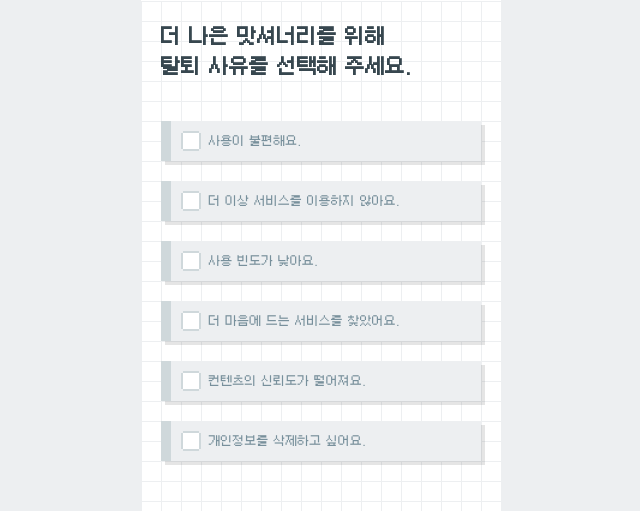
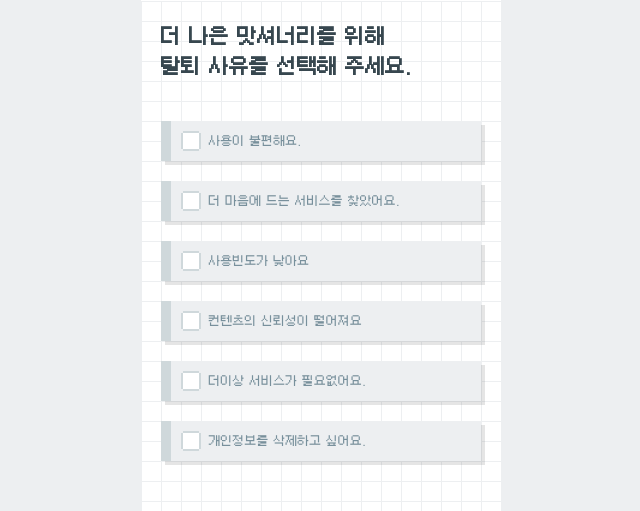
Before and after one commit to bside-4team/4team-client, a Next.js app: page /mypage/user/manage-info/exit in a window 1280 px wide. Shown: the part 99-610 px from the top of the page, without its empty margins (319-959 px from the left). Built offline with nearby package versions, Linux system fonts and the light colour scheme.

Commit message:
fix : deleteUser 로직 변경

```diff
--- a/src/apis/user/deleteUser.ts
+++ b/src/apis/user/deleteUser.ts
@@ -1,8 +1,7 @@
-import { WithdrawalTypeEnum } from '@homekeeper89/taste_dict/lib/domain/user/user.enum';
 import http from '../http';
 
 interface IDeleteUserReq {
-  type: WithdrawalTypeEnum;
+  type: string;
 }
 
 export const deleteUser = async (req: IDeleteUserReq, token?: string) => {
--- a/src/app/mypage/user/manage-info/exit/page.tsx
+++ b/src/app/mypage/user/manage-info/exit/page.tsx
@@ -5,7 +5,7 @@ import { CheckboxContainer, Divider } from '@/app/sign-up/components/terms/page.
 import MainButton from '@/components/Button/MainButton';
 import CheckBox2 from '@/components/CheckBox/CheckBox2';
 import CHeader from '@/components/c-header';
-import { userExitReasonList } from '@/constants/user-exit';
+import { userExitReasonObject } from '@/constants/user-exit';
 import useUser from '@/hooks/useUser';
 import { queryClient } from '@/lib/react-query/ReactQueryProvider';
 import { WithdrawalTypeEnum } from '@homekeeper89/taste_dict/lib/domain/user/user.enum';
@@ -15,25 +15,16 @@ import { useRouter } from 'next/navigation';
 import { useState } from 'react';
 import * as S from './page.styled';
 
+type WithdrawalType = keyof typeof WithdrawalTypeEnum;
+
 export default function MyPageUserExit() {
   const { push } = useRouter();
   const { token } = useUser();
+  const [userDeleteType, setUserDeleteType] = useState<WithdrawalType | ''>('');
 
-  const defaultReasonState = userExitReasonList.reduce(
-    (acc, _, index) => ({
-      ...acc,
-      [index]: false,
-    }),
-    {}
-  );
-
-  const type = Object.values(WithdrawalTypeEnum);
-
-  const [reason, setReason] = useState<{ [key: string]: boolean }>(defaultReasonState);
-
-  const selectedReasonIndex = Object.keys(reason).find(key => reason[key]) as string;
-
-  const { mutate: exitUser } = useMutation(() => deleteUser({ type: type[+selectedReasonIndex] }, token), {
+  const { mutate: exitUser } = useMutation(
+    () => deleteUser({ type: WithdrawalTypeEnum[userDeleteType as WithdrawalType] }, token),
+    {
       onSuccess: () => {
         queryClient.removeQueries();
         Sentry.configureScope(scope => scope.clear());
@@ -42,16 +33,18 @@ export default function MyPageUserExit() {
         (sessionStorage as Storage).removeItem('token');
         push('/mypage/user/manage-info/exit/success');
       },
-  });
+    }
+  );
 
-  const onReasonClick = (i: number, checked: boolean) => {
-    setReason({
-      ...defaultReasonState,
-      [i]: checked,
-    });
+  // 호진TODO: 해당 부분 타입을 수정하지 못했습니다,,
+  const onReasonClick = (type: any, checked: boolean) => {
+    if (checked) {
+      setUserDeleteType(type);
+    }
+    if (!checked) {
+      setUserDeleteType('');
+    }
   };
-
-  const exitBtnDisabled = Object.values(reason).filter((r: boolean) => r === true)?.length > 0 ? false : true;
 
   return (
     <>
@@ -65,22 +58,22 @@ export default function MyPageUserExit() {
         </S.Title>
 
         <S.ReasonList>
-          {userExitReasonList?.map((r, i) => (
+          {Object.entries(userExitReasonObject).map(([type, text], i) => (
             <S.ReasonItem key={i}>
-              <Divider isActive={reason[i]}></Divider>
-              <CheckboxContainer isActive={reason[i]}>
+              <Divider isActive={type === userDeleteType}></Divider>
+              <CheckboxContainer isActive={type === userDeleteType}>
                 <CheckBox2
-                  label={r}
+                  label={text}
                   checkBoxId={`reason-${i}`}
-                  checked={reason[i]}
-                  onChangeEvent={checked => onReasonClick(i, checked)}
+                  checked={type === userDeleteType}
+                  onChangeEvent={checked => onReasonClick(type, checked)}
                 />
               </CheckboxContainer>
             </S.ReasonItem>
           ))}
         </S.ReasonList>
 
-        <MainButton btnText="탈퇴하기" disabled={exitBtnDisabled} onClick={() => exitUser()} />
+        <MainButton btnText="탈퇴하기" disabled={userDeleteType === ''} onClick={() => exitUser()} />
       </S.Container>
     </>
   );
--- a/src/constants/user-exit.ts
+++ b/src/constants/user-exit.ts
@@ -6,3 +6,12 @@ export const userExitReasonList = [
   '컨텐츠의 신뢰도가 떨어져요.',
   '개인정보를 삭제하고 싶어요.',
 ];
+
+export const userExitReasonObject = {
+  INCONVENIENT_USAGE: '사용이 불편해요.',
+  FOUND_SIMILAR_SERVICE: '더 마음에 드는 서비스를 찾았어요.',
+  INFREQUENTLY_USE: '사용빈도가 낮아요',
+  LOW_RELIABILITY_CONTENTS: '컨텐츠의 신뢰성이 떨어져요',
+  NO_LONGER_NEED_SERVICE: '더이상 서비스가 필요없어요.',
+  WANT_TO_DELETE_PERSONAL_INFORMATION: '개인정보를 삭제하고 싶어요.',
+};
```
Lines whose indentation alone changed are shown as unchanged.
